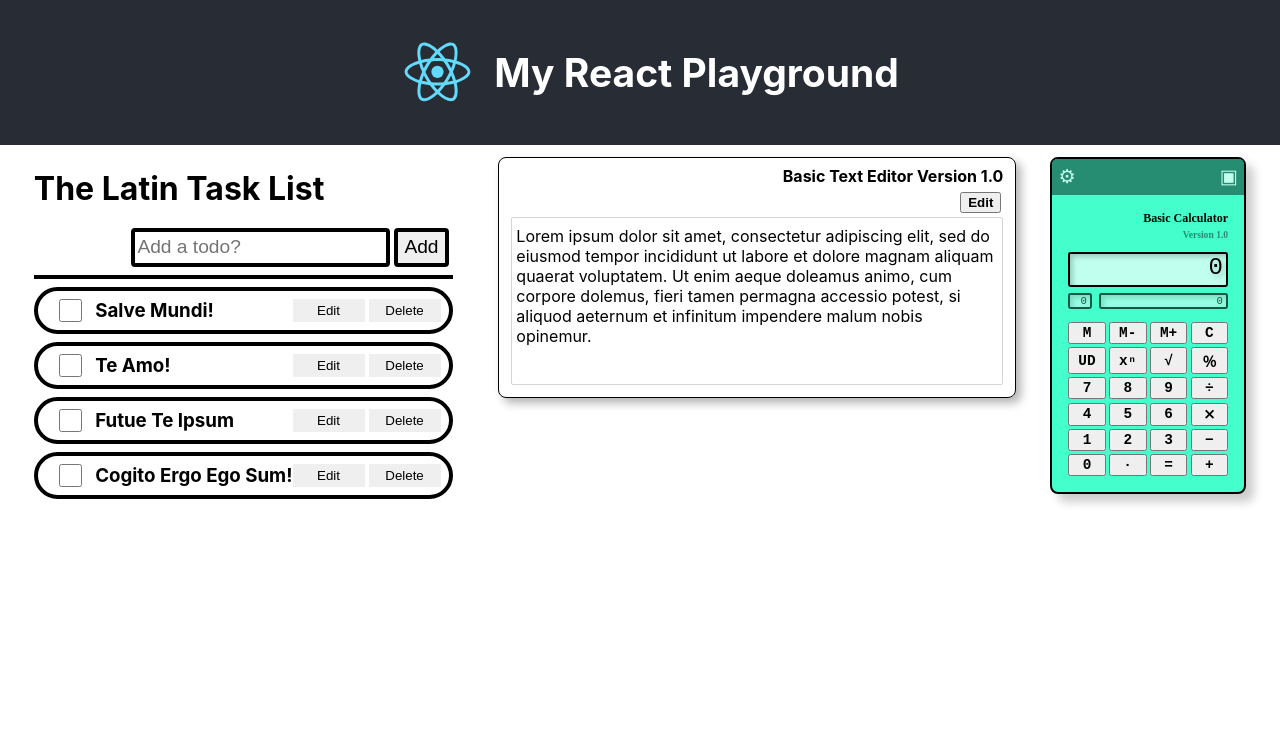
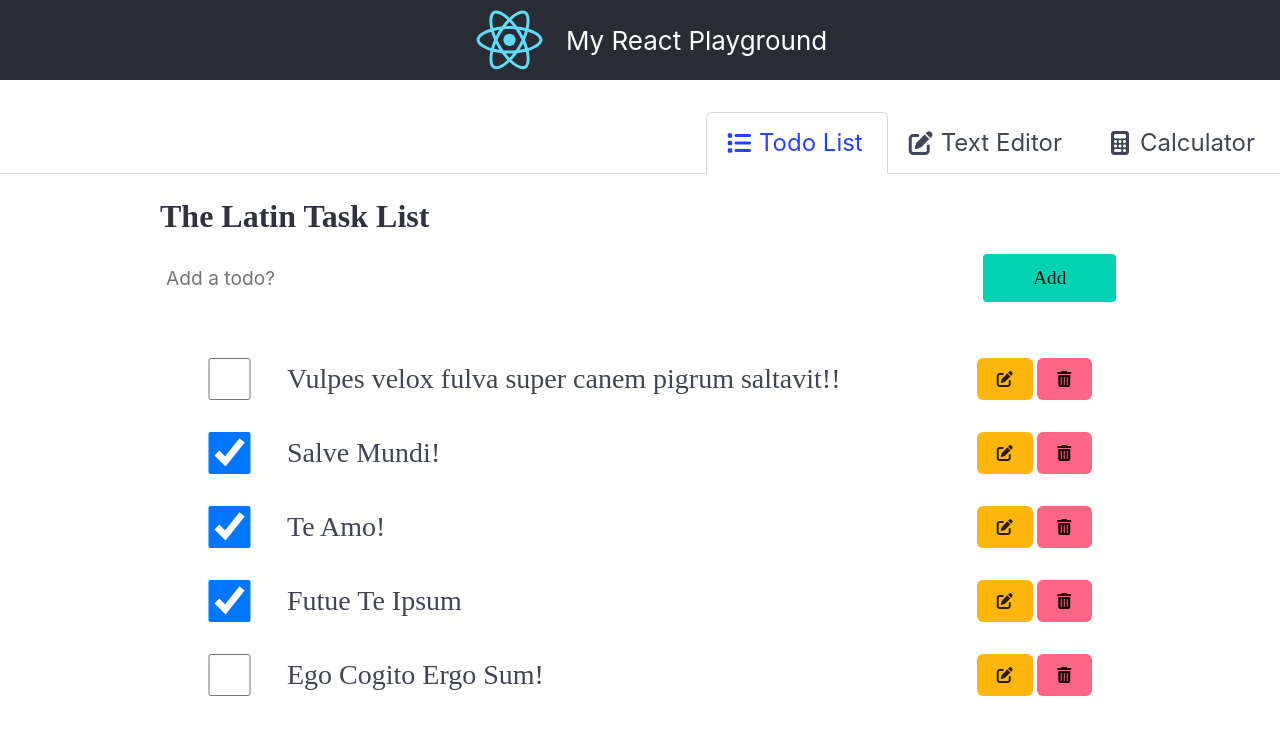
Before and after one commit to PaulD-LeWagon/react-playground, a React (Create React App) app: page / in a window 1280 px wide. Shown: the top 734 px of the page. Built offline with nearby package versions, Linux system fonts and the light colour scheme.

Commit message:
Add Bulma CSS Framework, style the components and add some tabs etc

```diff
--- a/src/App.css
+++ b/src/App.css
@@ -1,5 +1,16 @@
+@import "https://cdnjs.cloudflare.com/ajax/libs/font-awesome/6.7.2/css/all.min.css";
+@import "https://cdn.jsdelivr.net/npm/bulma@1.0.4/css/bulma.min.css";
+
+main {
+  padding: 2rem 0;
+}
+
 .App {
   text-align: center;
+}
+
+.App .hide {
+  display: none;
 }
 
 .App-logo {
@@ -22,11 +33,8 @@ header.App-header h2 .header-text {
 
 .App .container {
   display: flex;
-  justify-content: flex-start;
-  align-items: flex-start;
-}
-.App .container > div {
-  max-width: 50%;
+  justify-content: center;
+  align-items: center;
 }
 
 @media (prefers-reduced-motion: no-preference) {
@@ -37,9 +45,8 @@ header.App-header h2 .header-text {
 
 .App-header {
   background-color: #282c34;
-  /* min-height: 100vh; */
   display: flex;
-  /* flex-direction: column; */
+  flex-direction: column;
   align-items: center;
   justify-content: center;
   font-size: calc(10px + 2vmin);
--- a/src/App.js
+++ b/src/App.js
@@ -1,3 +1,5 @@
+/* eslint-disable jsx-a11y/anchor-is-valid */
+import React, { useState } from "react"
 import logo from "./logo.svg"
 import "./App.css"
 import Editor from "./editor/Editor"
@@ -6,6 +8,13 @@ import TodoList from "./todo/TodoList"
 import { default as tasks } from "./todo/tasks"
 
 function App() {
+  const [activeTab, setActiveTab] = useState("todo_list")
+
+  const handleTabClick = (event, tab) => {
+    event.preventDefault()
+    setActiveTab(tab)
+  }
+
   return (
     <div className="App">
       <header className="App-header">
@@ -19,14 +28,72 @@ function App() {
         </h2>
       </header>
 
-      <div className="container">
+      <main>
+        <div className="tabs is-large is-right is-boxed">
+          <ul>
+            <li className={activeTab === "todo_list" ? "is-active" : ""}>
+              <a
+                onClick={(e) => {
+                  handleTabClick(e, "todo_list")
+                }}>
+                <span className="icon is-small">
+                  <i
+                    className="fa-solid fa-list"
+                    aria-hidden="true"></i>
+                </span>
+                <span>Todo List</span>
+              </a>
+            </li>
+            <li className={activeTab === "text_editor" ? "is-active" : ""}>
+              <a
+                onClick={(e) => {
+                  handleTabClick(e, "text_editor")
+                }}>
+                <span className="icon is-small">
+                  <i
+                    className="fa-solid fa-pen-to-square"
+                    aria-hidden="true"></i>
+                </span>
+                <span>Text Editor</span>
+              </a>
+            </li>
+            <li className={activeTab === "abacus" ? "is-active" : ""}>
+              <a
+                onClick={(e) => {
+                  handleTabClick(e, "abacus")
+                }}>
+                <span className="icon is-small">
+                  <i
+                    className="fa-solid fa-calculator"
+                    aria-hidden="true"></i>
+                </span>
+                <span>Calculator</span>
+              </a>
+            </li>
+          </ul>
+        </div>
+
+        <section
+          id="todo_list"
+          className={activeTab === "todo_list" ? "" : "hide"}>
           <TodoList
             name="Latin"
             currentTasks={tasks}
           />
+        </section>
+
+        <section
+          id="text_editor"
+          className={activeTab === "text_editor" ? "" : "hide"}>
           <Editor />
+        </section>
+
+        <section
+          id="abacus"
+          className={activeTab === "abacus" ? "" : "hide"}>
           <Calculator />
-      </div>
+        </section>
+      </main>
     </div>
   )
 }
--- a/src/calculator/Calculator.css
+++ b/src/calculator/Calculator.css
@@ -1,8 +1,8 @@
 :root {
-  --calc-app-width: 12rem;
+  --calc-app-width: 20rem;
   --calc-app-bg-color: #44fecc;
   --calc-cfg-panel-bg: #278d72;
-  --calc-font-size: 1.5rem;
+  --calc-font-size: 1.8rem;
   --calc-l-height: 1.2;
   --calc-font-fam: Comfortaa, "Comfortaa Bold", "Droid Sans Regular";
   --calc-font-fam-mono: "Adwaita Mono", monospace;
@@ -57,16 +57,7 @@ div.calculator button:active {
   text-shadow: 2px 2px 3px rgba(0, 0, 0, 0.3);
   box-shadow: inset 1px 1px 2px rgba(0, 0, 0, 0.4);
 }
-div.calculator div.config-panel button {
-  all: unset;
-  /* background: none;
-  color: inherit;
-  border: none;
-  padding: 0;
-  font: inherit;
-  cursor: pointer;
-  outline: inherit; */
-}
+/* div.calculator div.config-panel button {} */
 div.calculator div.config-panel button:focus,
 div.calculator div.config-panel button:hover {
   cursor: pointer;
@@ -89,7 +80,6 @@ div.calculator div.config-panel {
 div.calculator div.config-panel.app-minimised {
   border-radius: calc(var(--calc-border-rad) - var(--calc-g-1));
 }
-
 div.calculator div.config-panel .config-menu {
   position: absolute;
   top: calc(var(--calc-font-size) * (4 / 5) + (var(--calc-g-2) * 2));
@@ -129,8 +119,11 @@ div.calculator div.app-container > .header {
   gap: var(--calc-g-1);
 
   width: 100%;
+  font-weight: bold !important;
 }
 div.calculator div.app-container > .header .title {
+  margin: 0;
+  color: #278d72;
   font-size: calc(var(--calc-font-size) * (3.5 / 7));
 }
 div.calculator div.app-container > .header .sub-title {
@@ -156,7 +149,9 @@ div.calculator div.app-container > div.keypad * {
   overflow: scroll !important;
   scrollbar-width: none !important;
 
-  padding: 0 var(--calc-g-1);
+  color: black;
+  line-height: normal;
+  /* padding: calc(var(--calc-g-1) / 2) var(--calc-g-1); */
   border: var(--calc-border);
   border-radius: calc(var(--calc-border-rad) - 0.35rem);
   background-color: #c0ffee;
@@ -164,20 +159,29 @@ div.calculator div.app-container > div.keypad * {
   box-shadow: inset 3px 3px 5px rgba(0, 0, 0, 0.2);
 }
 .display-container > .primary.display {
-  min-height: calc(var(--calc-font-size) + var(--calc-g-2));
-  max-height: calc(var(--calc-font-size) + var(--calc-g-2));
+  --pdfs: calc(var(--calc-font-size) * 1.25);
+  font-size: var(--pdfs);
+  line-height: calc(var(--pdfs) * 1.2);
+  min-height: calc(var(--pdfs) * 1.2);
+  max-height: calc(var(--pdfs) * 1.2);
 }
 .sub-display-container {
   display: grid;
-  grid-template-columns: 15% 81%;
-  grid-auto-rows: calc(
+  grid-template-columns: 15% 82.5%;
+  /* grid-auto-rows: calc(
     calc(var(--calc-font-size) * (4 / 9)) + (2 * var(--calc-g-2) + 5)
-  );
+  ); */
   gap: var(--calc-g-2);
 }
 div.sub-display-container .sub.display {
   font-size: calc(var(--calc-font-size) * (4 / 9));
-  opacity: 0.65;
+  opacity: 0.4;
+  --sdfs: calc(var(--calc-font-size) * 0.66);
+  --scaler: 1.15;
+  font-size: var(--sdfs);
+  line-height: calc(var(--sdfs) * var(--scaler));
+  min-height: calc(var(--sdfs) * var(--scaler));
+  max-height: calc(var(--sdfs) * var(--scaler));
 }
 /* .sub-display-container .memory.sub.display {} */
 .sub-display-container .calculation.sub.display {
--- a/src/calculator/Calculator.js
+++ b/src/calculator/Calculator.js
@@ -542,17 +542,21 @@ export default function Calculator({ domID = "my-calculator" }) {
     },
   ]
 
-  console.log("To-do:")
-  console.log("1: [DONE] Push this repo to github! [DONE]")
-  console.log("2: [DONE] Display contents of appState.memory store. [DONE]")
-  console.log("3: [DONE] Display calculation sequence as-u-go. [DONE]")
-  console.log("4: [DONE] Implement the Undo/history feature. X2 [DONE] ")
-  console.log("5: [DONE] Bug: When deleting 0 from display. Removed keyboard Input")
-  console.log("5: [DONE] Cont: functionality The unicode characters are not on a standard keyboard.")
-  console.log("6: [DONE]Bug: Rounding errors ??? Add a config option. [DONE]")
-  console.log("7: [DONE]ADD: Config menu & minimise button. Dragable!? [DONE]")
+  // console.log("To-do:")
+  // console.log("1: [DONE] Push this repo to github! [DONE]")
+  // console.log("2: [DONE] Display contents of appState.memory store. [DONE]")
+  // console.log("3: [DONE] Display calculation sequence as-u-go. [DONE]")
+  // console.log("4: [DONE] Implement the Undo/history feature. X2 [DONE] ")
+  // console.log(
+  //   "5: [DONE] Bug: When deleting 0 from display. Removed keyboard Input"
+  // )
+  // console.log(
+  //   "5: [DONE] Cont: functionality The unicode characters are not on a standard keyboard."
+  // )
+  // console.log("6: [DONE] Bug: Rounding errors ??? Add a config option. [DONE]")
+  // console.log("7: [DONE] ADD: Config menu & minimise button. Dragable!? [DONE]")
+  // console.log("8: [DONE] START: a Basic To-do list component. [DONE] ")
 
-  console.log("8: Start a Basic To-do list component.")
   console.log("9: Create ur own custom collection objects and rubify them.")
   console.log("10: Make sure you can pass a Block|callback to them.")
 
@@ -712,7 +716,7 @@ export const Button = ({
   return (
     <button
       title={title}
-      className={className}
+      className={`button is-success ${className}`}
       type={btnType ? btnType : "button"}
       onClick={clickHandler}>
       {children}
--- a/src/editor/Editor.css
+++ b/src/editor/Editor.css
@@ -1,13 +1,17 @@
 div.basic-editor {
-  width: 500px;
+  font-family: var(--calc-font-fam);
+  background-color: var(--calc-cfg-panel-bg);
+  min-width: 500px;
+  max-width: 75%;
   border: solid black 1px;
   border-radius: 0.5rem;
-  margin: .75rem 0 .75rem .75rem;
+  margin: 0.75rem auto;
   padding: 0.5rem;
   box-shadow: 5px 5px 10px rgba(0, 0, 0, 0.3);
 }
+div.basic-editor > h3,
 div.basic-editor > h4 {
-  margin: 0;
+  margin: 0 !important;
   padding: 0 0.25rem;
   text-align: right;
 }
@@ -21,6 +25,7 @@ div.basic-editor-controls {
   display: flex;
   justify-content: flex-end;
   align-items: center;
+  margin-bottom: 0.75rem;
   padding: 0;
 }
 div.basic-editor-controls .show {
@@ -38,12 +43,14 @@ div.basic-editor-controls button {
   border: solid rgb(212, 212, 212) 1px;
   border-radius: 2px;
   text-align: left;
-  padding: 0.5rem 0.25rem;
   min-height: 150px;
   font-family: inherit;
-  /* box-shadow: inset 3px 3px 5px rgba(0, 0, 0, 0.1); */
+  background-color: rgb(206, 206, 205);
+  color: black;
+  padding: 0.5rem 0.75rem;
 }
 
-.basic-editor-pane[contenteditable=true] {
-  background-color: yellow;
+.basic-editor-pane[contenteditable="true"] {
+  box-shadow: inset 0.375rem 0.375rem 0.5rem rgba(0, 0, 0, 0.2);
+  text-shadow: 2px 2px 5px rgba(0, 0, 0, 0.2);
 }
--- a/src/editor/Editor.js
+++ b/src/editor/Editor.js
@@ -318,10 +318,13 @@ function Editor() {
 
   return (
     <div className="basic-editor">
-      <h4>Basic Text Editor Version 1.0</h4>
+      <h3 className="title">Basic Text Editor</h3>
+      <h4 className="sub-title">Version 1.0</h4>
+
       <div className="basic-editor-controls">
         <div className={doEdit ? "show" : "hide"}>
           <button
+            className="button"
             title="H1 Title"
             onClick={(e) => {
               mutateSelectedText(e, "h1")
@@ -329,6 +332,7 @@ function Editor() {
             h1
           </button>
           <button
+            className="button"
             title="H2 Title"
             onClick={(e) => {
               mutateSelectedText(e, "h2")
@@ -336,6 +340,7 @@ function Editor() {
             h2
           </button>
           <button
+            className="button"
             title="H3 Title"
             onClick={(e) => {
               mutateSelectedText(e, "h3")
@@ -343,6 +348,7 @@ function Editor() {
             h3
           </button>
           <button
+            className="button"
             title="H4 Title"
             onClick={(e) => {
               mutateSelectedText(e, "h4")
@@ -350,6 +356,7 @@ function Editor() {
             h4
           </button>
           <button
+            className="button"
             title="H5 Title"
             onClick={(e) => {
               mutateSelectedText(e, "h5")
@@ -358,13 +365,15 @@ function Editor() {
           </button>
 
           <button
+            className="button"
             title="Title Case (Capitalise)"
             onClick={(e) => {
               mutateSelectedText(e, "capitalize")
             }}>
-            C
+            Aa
           </button>
           <button
+            className="button"
             title="To UPPERCASE"
             onClick={(e) => {
               mutateSelectedText(e, "uppercase")
@@ -372,6 +381,7 @@ function Editor() {
             A
           </button>
           <button
+            className="button"
             title="To lowercase"
             onClick={(e) => {
               mutateSelectedText(e, "lowercase")
@@ -380,6 +390,7 @@ function Editor() {
           </button>
 
           <button
+            className="button"
             title="Bold face"
             onClick={(e) => {
               mutateSelectedText(e, "bold")
@@ -389,6 +400,7 @@ function Editor() {
             </b>
           </button>
           <button
+            className="button"
             title="Italicise selection"
             onClick={(e) => {
               mutateSelectedText(e, "italic")
@@ -398,6 +410,7 @@ function Editor() {
             </b>
           </button>
           <button
+            className="button"
             title="Underline selection"
             onClick={(e) => {
               mutateSelectedText(e, "underline")
@@ -410,20 +423,34 @@ function Editor() {
           </button>
 
           <button
+            className="button"
             title="Undo last edit"
             onClick={handleUndo}
             disabled={isDisabled}>
-            Undo
+            <span class="icon is-small">
+              <i class="fa-solid fa-rotate-left"></i>
+            </span>
           </button>
         </div>
         <button
+          className={doEdit ? "button is-success" : "button is-warning"}
           title={doEdit ? "Save current edits?" : "Edit this text?"}
           onClick={() => {
             setDoEdit(!doEdit)
             // Add to history
             // Persist data with AJAX etc.
           }}>
-          {doEdit ? "Save" : "Edit"}
+          {doEdit ? (
+            <span class="icon is-small">
+              <i class="fa-solid fa-floppy-disk"></i>
+            </span>
+          ) : (
+            <span class="icon is-small">
+              <i
+                class="fa-solid fa-pen-to-square"
+                aria-hidden="true"></i>
+            </span>
+          )}
         </button>
       </div>
       <div
--- a/src/todo/Todo.css
+++ b/src/todo/Todo.css
@@ -1,31 +1,26 @@
 div.todo {
   display: block;
-
   min-width: 13rem;
-  /* max-width: 20rem; */
-
   margin: 0.5rem auto;
-  border: solid 0.25rem black;
+  border: solid 0.25rem #fff;
   border-radius: 3rem;
-  padding: 0.5rem;
+  padding: 0.5rem 1.5rem 0.5rem 0.5rem;
 }
-div.todo * {
-  margin: 0;
-  padding: 0;
-  border: none;
-}
-
 div.todo > .todo-container {
   display: grid;
-  grid-template-columns: 1fr 4fr 3fr;
-  /* align-items: center; */
+  grid-template-columns: 1fr 6fr 1fr;
 }
 div.todo > .todo-container > .todo-title {
   text-align: left;
+  font-size: 1.75rem;
+  line-height: 1.5;
+  overflow: scroll !important;
+  scrollbar-width: none !important;
+  white-space: nowrap;
+  margin-right: 0.5rem;
 }
-div.todo > .todo-container .todo-controls {
+div.todo > .todo-container > .todo-controls {
   display: grid;
   grid-template-columns: 1fr 1fr;
   gap: 0.25rem;
-  /* align-items: center; */
 }
--- a/src/todo/Todo.js
+++ b/src/todo/Todo.js
@@ -1,9 +1,17 @@
-import React, { useState, useRef } from "react"
+import React, { useState, useRef, useEffect } from "react"
 import "./Todo.css"
 
 function Todo({ id, title, done, dispatch }) {
   const titleRef = useRef(null)
   const [editing, setEditing] = useState(false)
+
+  useEffect(() => {
+    if (editing && titleRef.current) {
+      console.log(titleRef.current)
+      titleRef.current.focus()
+      // titleRef.current.setSelectionRange(-1, -1)
+    }
+  })
 
   const handleClick = (event, action) => {
     switch (action) {
@@ -44,7 +52,7 @@ function Todo({ id, title, done, dispatch }) {
         <input
           type="checkbox"
           name="todo-check"
-          className="todo-check"
+          className="todo-check checkbox"
           checked={done || false}
           onChange={(e) => {
             handleOnChange(e, "do_done")
@@ -60,19 +68,35 @@ function Todo({ id, title, done, dispatch }) {
 
         <div className="todo-controls">
           <button
-            className={editing ? "todo-save" : "todo-edit"}
+            className={
+              editing
+                ? "todo-save button is-primary"
+                : "todo-edit button is-warning"
+            }
             onClick={(e) => {
               handleClick(e, editing ? "do_save" : "do_edit")
             }}>
-            {editing ? "Save" : "Edit"}
+            {editing ? (
+              <span class="icon is-small">
+                <i class="fa-solid fa-floppy-disk"></i>
+              </span>
+            ) : (
+              <span class="icon is-small">
+                <i
+                  class="fa-solid fa-pen-to-square"
+                  aria-hidden="true"></i>
+              </span>
+            )}
           </button>
 
           <button
-            className="todo-delete"
+            className="todo-delete button is-danger"
             onClick={(e) => {
               handleClick(e, "do_delete")
             }}>
-            Delete
+            <span class="icon is-small">
+              <i class="fa-solid fa-trash-can"></i>
+            </span>
           </button>
         </div>
       </div>
--- a/src/todo/TodoList.css
+++ b/src/todo/TodoList.css
@@ -1,9 +1,10 @@
 div.task-list-component {
+  font-family: var(--calc-font-fam);
   max-width: 75%;
   margin: 0 auto;
 }
 
-div.task-list-component h2.title {
+div.task-list-component .title {
   text-align: left;
   margin: 1.5rem 0 1rem 0;
   font-size: xx-large;
@@ -11,14 +12,21 @@ div.task-list-component h2.title {
 
 div.task-list-component .task-list-add-container {
   text-align: right;
-  border-bottom: solid 0.25rem black;
+  border-bottom: solid 0.25rem white;
+  margin-bottom: 1.5rem;
+
+  display: grid;
+  grid-template-columns: 6fr 1fr;
+  gap: 0.25rem;
 }
 div.task-list-component .task-list-add-container * {
-  margin: 0.25rem 0.25rem 0.5rem 0;
-  border: solid 0.25rem black;
+  margin: 0.25rem 0.25rem 1rem 0;
   border-radius: 0.25rem;
   font-size: larger;
   line-height: 1.5;
+}
+div.task-list-component .task-list-add-container input {
+  border: solid 0.25rem white;
 }
 div.task-list-component .task-list-add-container button:hover {
   cursor: pointer;
--- a/src/todo/TodoList.js
+++ b/src/todo/TodoList.js
@@ -1,4 +1,4 @@
-import React, { useState, useReducer, useEffect, useRef } from "react"
+import React, { useReducer, useRef } from "react"
 import "./TodoList.css"
 import "../app-utilities"
 import Todo from "./Todo"
@@ -20,6 +20,7 @@ function TodoList({ name, currentTasks }) {
         done: false,
       },
     })
+    addTodoInputRef.current.value = ""
   }
 
   return (
@@ -32,7 +33,7 @@ function TodoList({ name, currentTasks }) {
           type="text"
           placeholder="Add a todo?"
         />
-        <button onClick={handleAddTodoClick}>Add</button>
+        <button className="button is-primary" onClick={handleAddTodoClick}>Add</button>
       </div>
 
       <ul className="task-list-ul">
--- a/src/todo/tasks.js
+++ b/src/todo/tasks.js
@@ -1,7 +1,12 @@
 const tasks_db = [
-  { id: 0, title: "Salve Mundi!", done: false },
-  { id: 1, title: "Te Amo!", done: false },
-  { id: 2, title: "Futue Te Ipsum", done: false },
-  { id: 3, title: "Cogito Ergo Ego Sum!", done: false },
+  {
+    id: 0,
+    title: "Vulpes velox fulva super canem pigrum saltavit!!",
+    done: false,
+  },
+  { id: 1, title: "Salve Mundi!", done: true },
+  { id: 2, title: "Te Amo!", done: true },
+  { id: 3, title: "Futue Te Ipsum", done: true },
+  { id: 4, title: "Ego Cogito Ergo Sum!", done: false },
 ]
 export default tasks_db
```
Also changed, not shown: src/todo/useFocus.hook.js (added, +9 -0 lines). Lines whose indentation alone changed are shown as unchanged.
